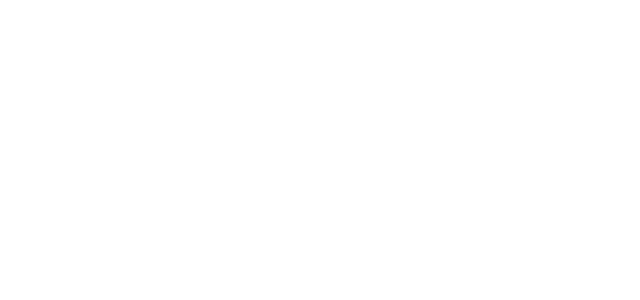
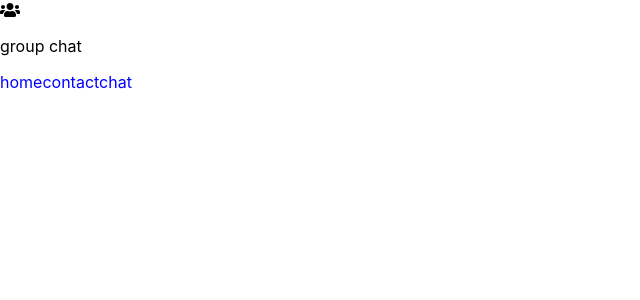
Before and after one commit to chibuike07/Admin-View-Event-schedule, a React (Create React App) app: page /landing_page in a window 1280 px wide. Shown: the top 300 px of the page, without its empty margins (0-640 px from the left). Built offline with nearby package versions, Linux system fonts and the light colour scheme.

Commit message:
adding font awesome api for icons

```diff
--- a/package.json
+++ b/package.json
@@ -3,11 +3,14 @@
   "version": "0.1.0",
   "private": true,
   "dependencies": {
+    "@fortawesome/fontawesome-svg-core": "^1.2.30",
+    "@fortawesome/free-brands-svg-icons": "^5.14.0",
+    "@fortawesome/free-solid-svg-icons": "^5.14.0",
+    "@fortawesome/react-fontawesome": "^0.1.11",
     "@testing-library/jest-dom": "^4.2.4",
     "@testing-library/react": "^9.5.0",
     "@testing-library/user-event": "^7.2.1",
     "axios": "^0.19.2",
-    "dotenv": "^8.2.0",
     "react": "^16.13.1",
     "react-dom": "^16.13.1",
     "react-router-dom": "^5.2.0",
--- a/public/index.html
+++ b/public/index.html
@@ -3,6 +3,7 @@
   <head>
     <meta charset="utf-8" />
     <link rel="icon" href="%PUBLIC_URL%/favicon.ico" />
+
     <meta name="viewport" content="width=device-width, initial-scale=1" />
     <meta name="theme-color" content="#000000" />
     <meta
--- a/src/App.js
+++ b/src/App.js
@@ -2,6 +2,7 @@
 import { BrowserRouter, Switch, Route } from "react-router-dom";
 import Event from "./Pages/Pages_event/event.jsx";
 import LoadEvent from "./Pages/Pages_load_post/load_event_params.jsx";
+import LandingPage from "./Pages/pages_landing_page/landing_page.jsx";
 function App() {
   return (
     <div className="App">
@@ -9,6 +10,7 @@
         <Switch>
           <Route path="/" component={Event} exact />
           <Route path="/load_event/:id" component={LoadEvent} exact />
+          <Route path="/landing_page/" component={LandingPage} exact />
         </Switch>
       </BrowserRouter>
     </div>
--- a/src/Pages/pages_landing_page/landing_page.jsx
+++ b/src/Pages/pages_landing_page/landing_page.jsx
@@ -1,26 +1,29 @@
 import React from "react";
-import CustomImage from "../../Components/component_image/Image";
+import { FontAwesomeIcon } from "@fortawesome/react-fontawesome";
+import { faUsers } from "@fortawesome/free-solid-svg-icons";
 import CustomNavLink from "../../Components/component_navlinks/NavLink";
-const anding_page = () => {
+import Styles from "./landing_page.module.css";
+const Landing_page = () => {
+  const { container, header, left_wrapper, icon, navbar, text } = Styles;
   return (
-    <div>
-      <header className="header">
-        <div className="left_wrapper">
-          <div className="image">
-            <CustomImage src={} alt={"Logo"} />
+    <div className={container}>
+      <header className={header}>
+        <div className={left_wrapper}>
+          <div className={icon}>
+            <FontAwesomeIcon icon={faUsers} />
           </div>
-          <div className="text">
+          <div className={text}>
             <p>group chat</p>
           </div>
         </div>
-        <nav className="navbar">
-          <CustomNavLink text={"home"} />
-          <CustomNavLink text={"contact"} />
-          <CustomNavLink text={"chat"} />
+        <nav className={navbar}>
+          <CustomNavLink text={"home"} url={"/"} color={"blue"} />
+          <CustomNavLink text={"contact"} url={"/"} color={"blue"} />
+          <CustomNavLink text={"chat"} url={"/"} color={"blue"} />
         </nav>
       </header>
     </div>
   );
 };
 // https://cdn.dribbble.com/users/2146089/screenshots/7030591/media/382396b93b15b30adc250dc220832000.mp4
-export default anding_page;
+export default Landing_page;
```
Also changed, not shown: 1 other file (tests, documents, lock files or other folders).
